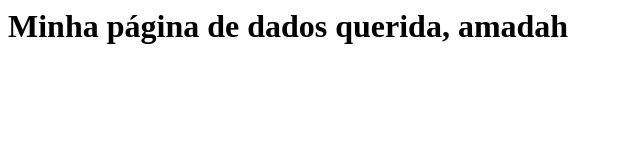
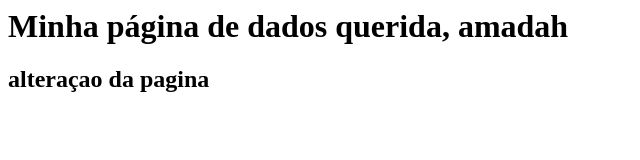
Before and after one commit to Raquelsantana10/gama-no-github, a plain HTML site: page index.html in a window 1280 px wide. Shown: the whole page, without its empty margins (0-640 px from the left). Drawn offline with Linux system fonts and the light colour scheme.

Commit message:
arquivo index.html atualizado novamente

```diff
--- a/index.html
+++ b/index.html
@@ -1,5 +1,6 @@
 <html>
     <body>
         <h1> Minha página de dados querida, amadah </h1>
+        <h2> alteraçao da pagina </h2>
     </body>
 </html>
```
